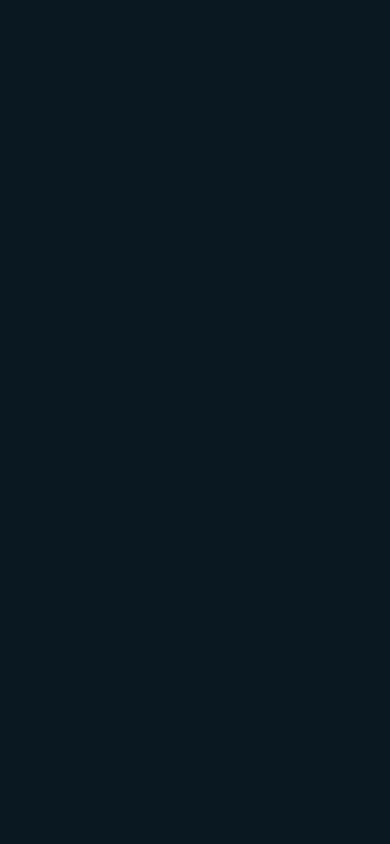
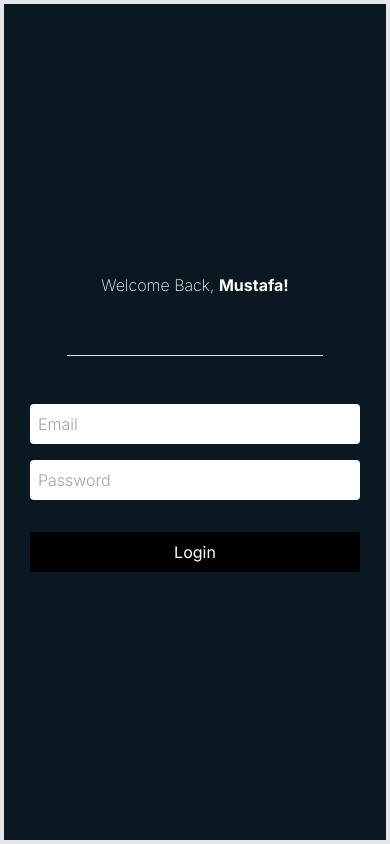
Before and after one commit to blncmusa/portfolio, a Next.js app: page /admin in a window 390 px wide. Built offline with nearby package versions, Linux system fonts and the light colour scheme.

Commit message:
added phone login component

```diff
--- a/src/app/account/page.tsx
+++ b/src/app/account/page.tsx
@@ -10,11 +10,13 @@ export default function Account(){
 
     return (
         <>
-            <div className="h-screen w-screen flex justify-center items-center">
+            <nav className="w-screen h-[10%] bg-primary-100 flex justify-evenly py-4">
+                <a href="/" className="p-2 bg-green-100 rounded-md px-4">Home</a>
                 <button onClick={handleLogout} className="p-2 bg-green-100 rounded-md px-4">
-                    <p>Sign Out</p>
+                        <p>Sign Out</p>
                 </button>
-            </div>
+
+            </nav>
         </>
     )
 }
--- a/src/app/admin/page.tsx
+++ b/src/app/admin/page.tsx
@@ -7,9 +7,13 @@ export default function LoginPage() {
 
     const [email, setEmail] = React.useState('');
     const [password, setPassword] = React.useState('');
+    const [loading, setLoading] = React.useState(false);
     const [error, setError] = React.useState('');
 
     const handleLogin = () => {
+        setTimeout(() => {
+            console.log("waiting...")
+        }, 2000)
         if(email && password) {
             const formData = new FormData();
             console.log(email, password, "email and password sent")
@@ -20,8 +24,10 @@ export default function LoginPage() {
     }
 
     return (
+        <>
+
             <div className="lg:flex md:flex sm:flex h-screen w-screen justify-center items-center border-4 hidden focus:outline-none">
-        <div className="min-w-[350px] bg-primary-100 min-h-[55%] rounded-md flex justify-center flex-col focus:outline-none">
+                <div className="min-w-[350px] bg-primary-100 min-h-[55%] rounded-md flex justify-center flex-col focus:outline-none shadow-2xl">
                     <div className="flex justify-center mb-[10px] focus:outline-none">
                         <h1 className="text-md text-white"><span className="font-extralight">Welcome Back, </span><span className="font-bold">Mustafa!</span></h1>
                     </div>
@@ -48,5 +54,34 @@ export default function LoginPage() {
                     </div>
                 </div>
             </div>
+
+            {/* mobile screen: */}
+            <div className="lg:hidden md:hidden sm:hidden flex flex-col w-screen border-4 h-screen justify-center">
+            <div className="flex justify-center items-center flex-col gap-4 focus:outline-none">
+                <div className="flex justify-center mb-[10px] focus:outline-none">
+                        <h1 className="text-md text-white"><span className="font-extralight">Welcome Back, </span><span className="font-bold">Mustafa!</span></h1>
+                    </div>
+                    <hr className="w-64 h-px my-8 bg-gray-200 border-0 dark:bg-gray-700"></hr>
+                        <input
+                            type="text"
+                            placeholder="Email"
+                            value={email}
+                            onChange={(e) => setEmail(e.target.value)}
+                            className="max-w-[350px] min-w-[330px] h-10 rounded bg-white text-gray-500 px-2 focus:outline-none placeholder:font-light"
+                        />
+                        <input
+                            type="password"
+                            placeholder="Password"
+                            value={password}
+                            onChange={(e) => setPassword(e.target.value)}
+                            className="max-w-[350px] min-w-[330px] h-10 rounded bg-white text-gray-400 px-2 focus:outline-none placeholder:font-light"
+                        />
+                        <h1 className="text-red-500">{error}</h1>
+                        <button onClick={handleLogin} className="p-2 bg-black w-[80%] focus:outline-none max-w-[350px] min-w-[330px]">
+                            <p className="text-white">Login</p>
+                        </button>
+                    </div>
+            </div>
+        </>
     )
 }
--- a/tailwind.config.ts
+++ b/tailwind.config.ts
@@ -6,6 +6,7 @@ const config: Config = {
     "./src/components/**/*.{js,ts,jsx,tsx,mdx}",
     "./src/app/**/*.{js,ts,jsx,tsx,mdx}",
     "./src/admin/**/*.{js,ts,jsx,tsx,mdx}",
+    "./src/account/**/*.{js,ts,jsx,tsx,mdx}",
   ],
   theme: {
     extend: {
```
Lines whose indentation alone changed are shown as unchanged.
